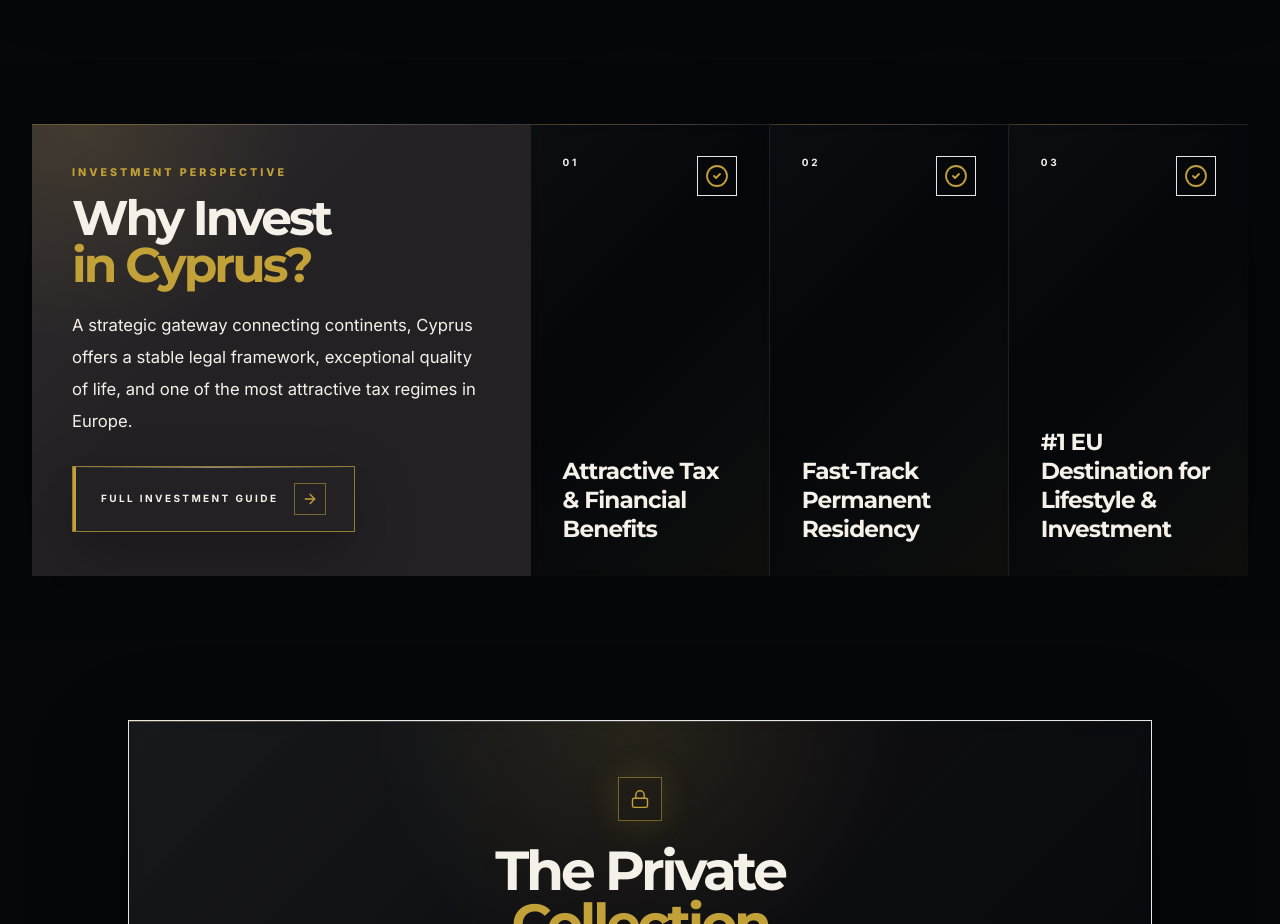
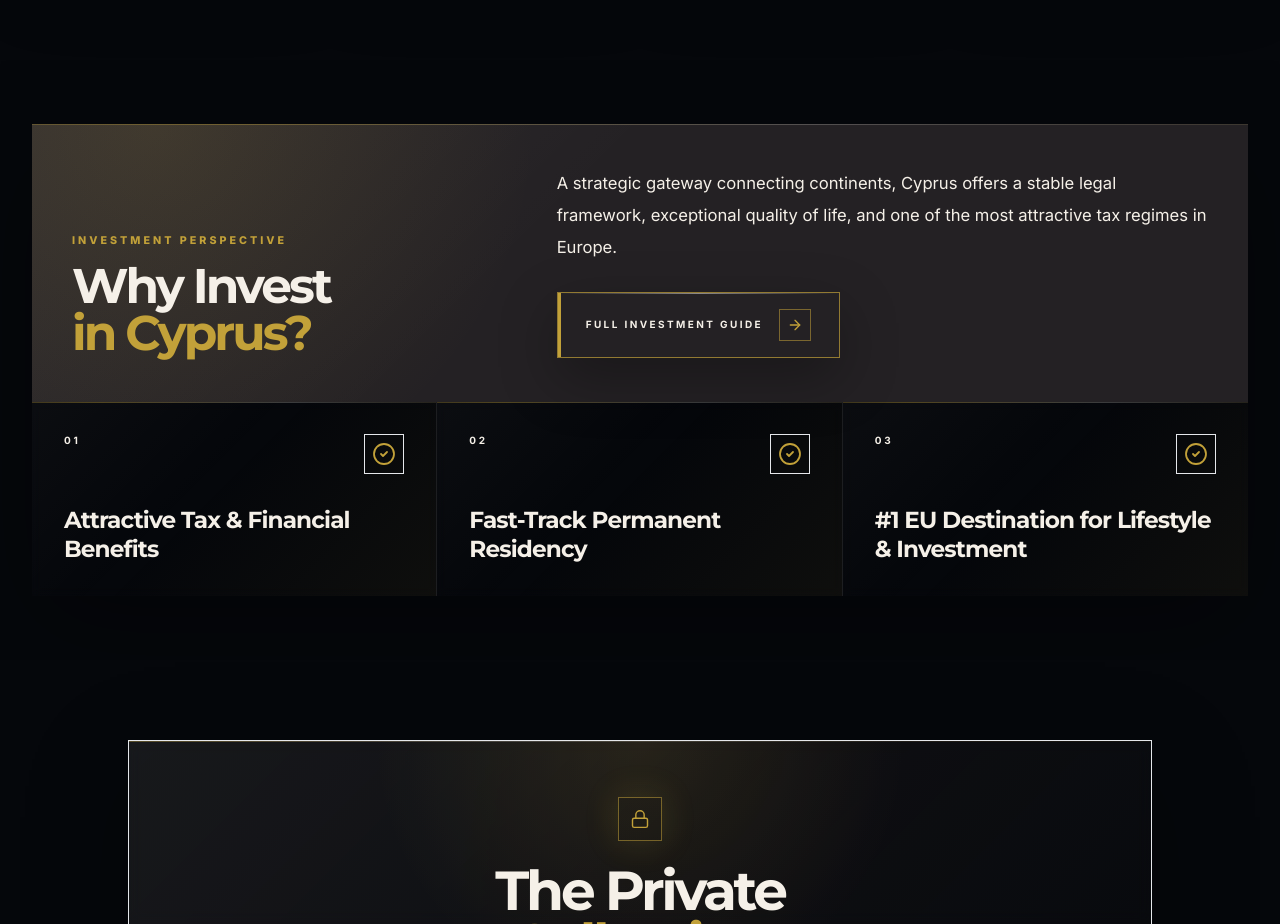
Before and after one commit to tmsgroupeu/tmsestates, a Next.js app in the folder web/: page /en in a window 1280 px wide. Shown: the part 1380-2304 px from the top of the page. Built offline with nearby package versions, Linux system fonts and the light colour scheme; no server answers.

Commit message:
Update LimassolAdvantage.tsx

```diff
--- a/web/src/components/LimassolAdvantage.tsx
+++ b/web/src/components/LimassolAdvantage.tsx
@@ -13,20 +13,23 @@ export default function LimassolAdvantage() {
   return (
     <section className="relative w-full overflow-hidden py-12 md:py-14 lg:py-16">
       <div className="home-container">
-        <div className="grid overflow-hidden shadow-[0_30px_100px_rgba(0,0,0,0.32)] lg:grid-cols-[0.82fr_1.18fr]">
+        <div className="overflow-hidden shadow-[0_30px_100px_rgba(0,0,0,0.32)]">
           <div className="relative bg-[#242124] px-6 py-8 md:px-8 md:py-10 lg:px-10 lg:py-11">
             <div className="pointer-events-none absolute inset-0 bg-[radial-gradient(circle_at_10%_0%,rgba(194,161,57,0.13),transparent_34%),linear-gradient(135deg,rgba(245,240,232,0.055),transparent_42%)]" />
             <div className="investment-gold-line pointer-events-none absolute inset-x-0 top-0 h-px" />
 
-            <div className="relative z-10">
+            <div className="relative z-10 grid gap-8 lg:grid-cols-[0.82fr_1.18fr] lg:items-end">
+              <div>
                 <p className="section-eyebrow">Investment Perspective</p>
 
                 <h2 className="mt-4 font-montserrat text-[clamp(2rem,3.8vw,4.05rem)] font-bold leading-[0.98] tracking-[-0.06em] text-[#F5F0E8] text-balance">
                   Why Invest
                   <span className="block text-[#C2A139]">in Cyprus?</span>
                 </h2>
+              </div>
 
-              <p className="mt-5 max-w-xl text-[0.98rem] leading-8 text-[#F5F0E8]/84 md:text-[1.04rem] md:leading-8">
+              <div className="max-w-2xl lg:justify-self-end">
+                <p className="text-[0.98rem] leading-8 text-[#F5F0E8]/84 md:text-[1.04rem] md:leading-8">
                   A strategic gateway connecting continents, Cyprus offers a
                   stable legal framework, exceptional quality of life, and one of
                   the most attractive tax regimes in Europe.
@@ -49,12 +52,13 @@ export default function LimassolAdvantage() {
                 </Link>
               </div>
             </div>
+          </div>
 
-          <div className="grid bg-[#F5F0E8]/8 md:grid-cols-3 lg:bg-transparent">
+          <div className="grid bg-[#242124]/58 md:grid-cols-3">
             {points.map((point, index) => (
               <article
                 key={point}
-                className="investment-point-card group relative min-h-[150px] overflow-hidden border-b border-[#F5F0E8]/10 bg-[#242124]/74 p-6 backdrop-blur-[5px] transition-all duration-500 hover:bg-[#242124]/90 md:border-b-0 md:border-r md:last:border-r-0 lg:min-h-full lg:p-7 xl:p-8"
+                className="investment-point-card group relative min-h-[145px] overflow-hidden border-b border-[#F5F0E8]/10 bg-[#242124]/74 p-6 backdrop-blur-[5px] transition-all duration-500 hover:bg-[#242124]/90 md:border-b-0 md:border-r md:last:border-r-0 lg:min-h-[158px] lg:p-7 xl:p-8"
               >
                 <div className="pointer-events-none absolute inset-0 bg-[linear-gradient(135deg,rgba(245,240,232,0.045),transparent_44%,rgba(194,161,57,0.08))] opacity-70 transition-opacity duration-500 group-hover:opacity-100" />
                 <div className="investment-card-line pointer-events-none absolute inset-x-0 top-0 h-px opacity-0 transition-opacity duration-500 group-hover:opacity-100" />
```
Lines whose indentation alone changed are shown as unchanged.
